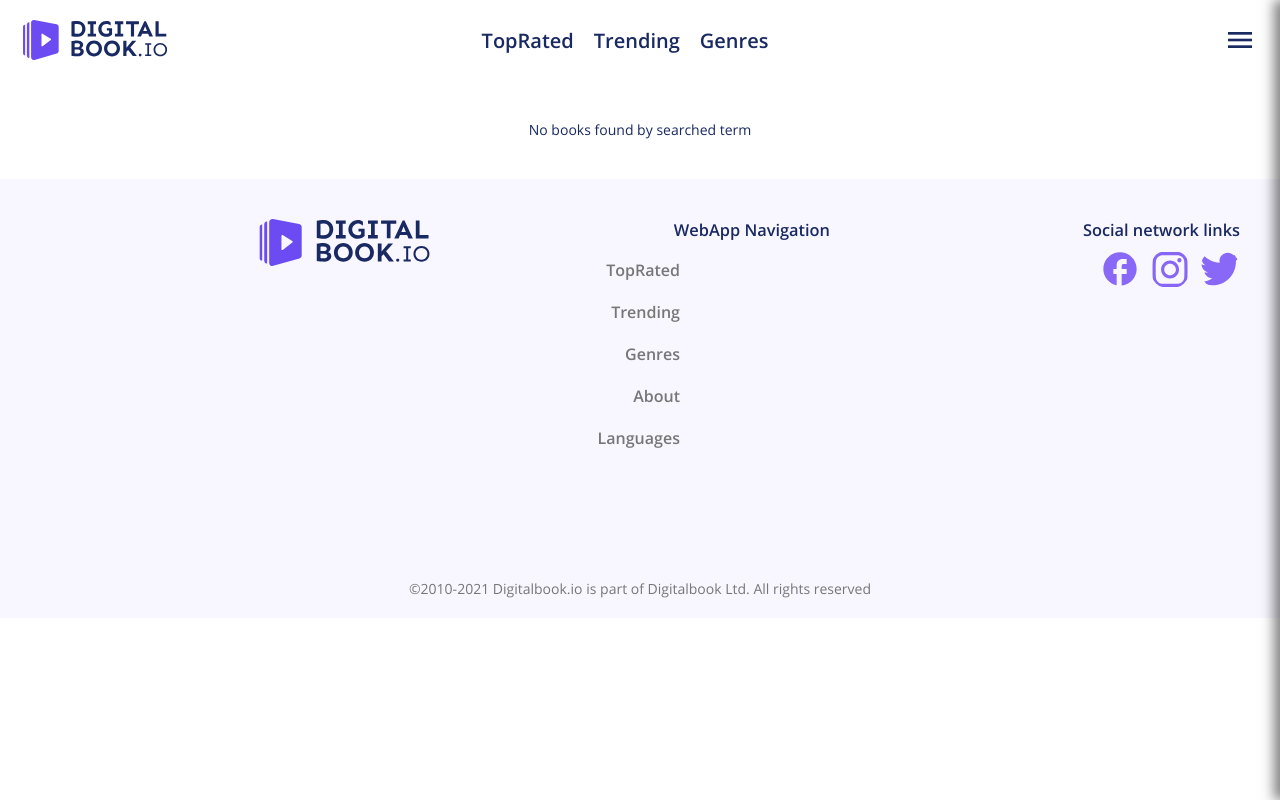
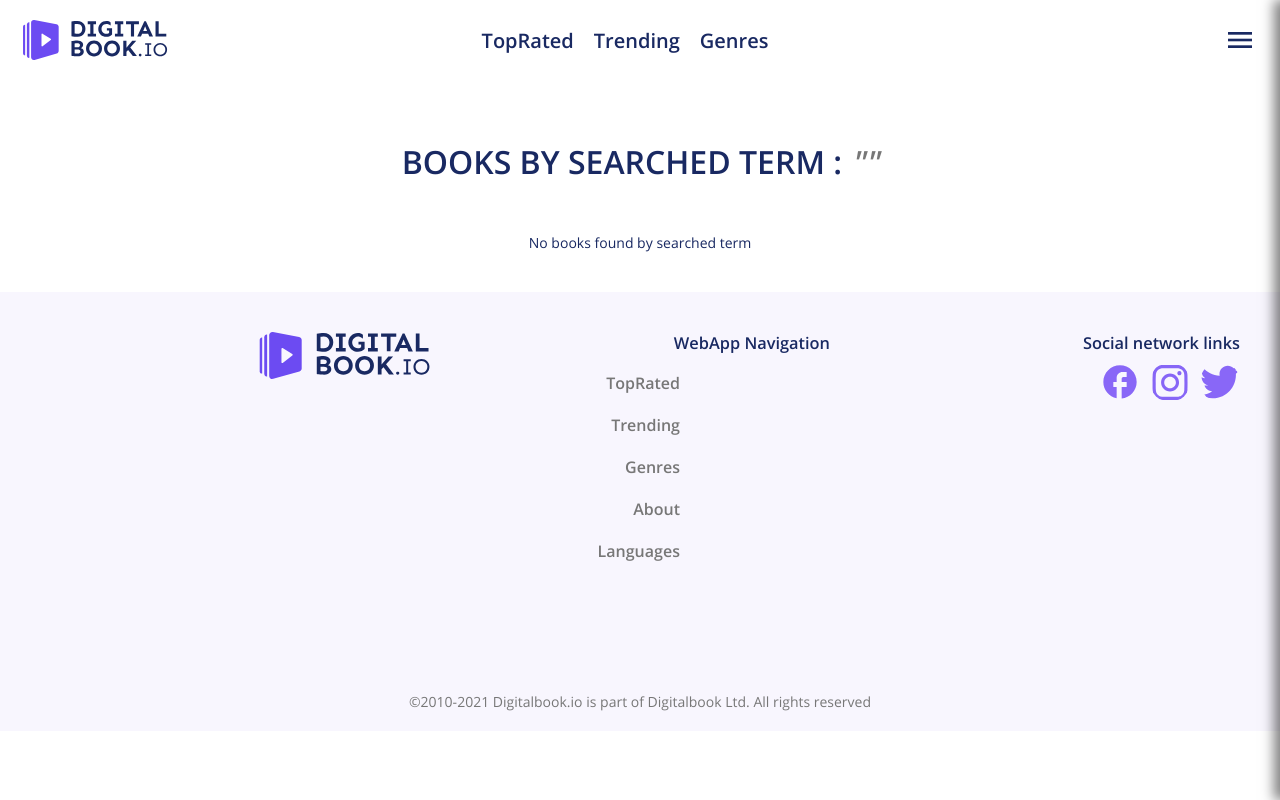
Before and after one commit to StevaNNN/digital-book, a React (Create React App) app: page /book in a window 1280 px wide. Built offline with nearby package versions, Linux system fonts and the light colour scheme.

Commit message:
present what user searched on abstract page

```diff
--- a/src/Containers/AbstractPage/AbstractPage.js
+++ b/src/Containers/AbstractPage/AbstractPage.js
@@ -7,7 +7,8 @@ class AbstractPage extends Component {
 
     state = {
         term: '',
-        books: []
+        books: [],
+        textBySearchedTerm: ''
     }
 
     componentDidMount() {
@@ -16,17 +17,20 @@ class AbstractPage extends Component {
             if(this.props.genre) {
                 this.setState({
                     term: param[1],
-                    books: genrePicker(param[1])
+                    books: genrePicker(param[1]),
+                    textBySearchedTerm: param[1]
                 })
             } else if (this.props.lang) {
                 this.setState({
                     term: param[1],
-                    books: langPicker(param[1])
+                    books: langPicker(param[1]),
+                    textBySearchedTerm: param[1]
                 })
             } else  {
                 this.setState({
                     term: param[1],
-                    books: collectByTerm(param[1])
+                    books: collectByTerm(param[1]),
+                    textBySearchedTerm: param[1]
                 })
             }
         }
@@ -39,7 +43,8 @@ class AbstractPage extends Component {
     render() {
 
         const {
-            books
+            books,
+            textBySearchedTerm
         } = this.state;
 
         let booksRender = books.length > 0 ? books.map((book, index) => {
@@ -61,7 +66,12 @@ class AbstractPage extends Component {
 
         return (
             <section className={`db-section ${classes.BooksOnPage}`}>
-                {booksRender}
+                <div className={`db-section-header db-header-centered`}>
+                    <h1 className={`db-section-title`}>Books by searched term : <i className={'db-text-color'}>"{textBySearchedTerm}"</i></h1>
+                </div>
+                <div className={`db-section-content`}>
+                    {booksRender}
+                </div>
             </section>
         );
     }
--- a/src/Containers/AbstractPage/AbstractPage.module.scss
+++ b/src/Containers/AbstractPage/AbstractPage.module.scss
@@ -1,4 +1,5 @@
 .BooksOnPage {
+  flex-direction: column;
   flex-wrap: wrap;
   justify-content: flex-start;
 }
```
